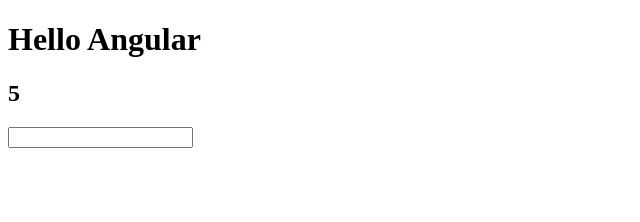
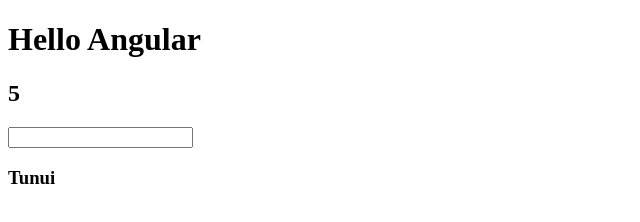
Before and after one commit to marunoa/angular-demo, a plain HTML site: page public/index.html in a window 1280 px wide. Shown: the full height of the page, 0-640 px from the left. Drawn offline with nearby package versions, Linux system fonts and the light colour scheme.

Commit message:
step6_controller

```diff
--- a/public/index.html
+++ b/public/index.html
@@ -11,5 +11,8 @@
   <h2>{{2 + 3}}</h2>
   <input type="text" ng-model="myModel">
   <div>{{myModel}}</div>
+  <div ng-controller="myController">
+    <h3>{{myFirstName}}</h3>
+  </div>
 </body>
 </html>
--- a/public/js/myApp.js
+++ b/public/js/myApp.js
@@ -1 +1,5 @@
 var myApp = angular.module("myApp", []);
+
+myApp.controller('myController', ["$scope", function ($scope) {
+  $scope.myFirstName = "Tunui";
+}]);
```
